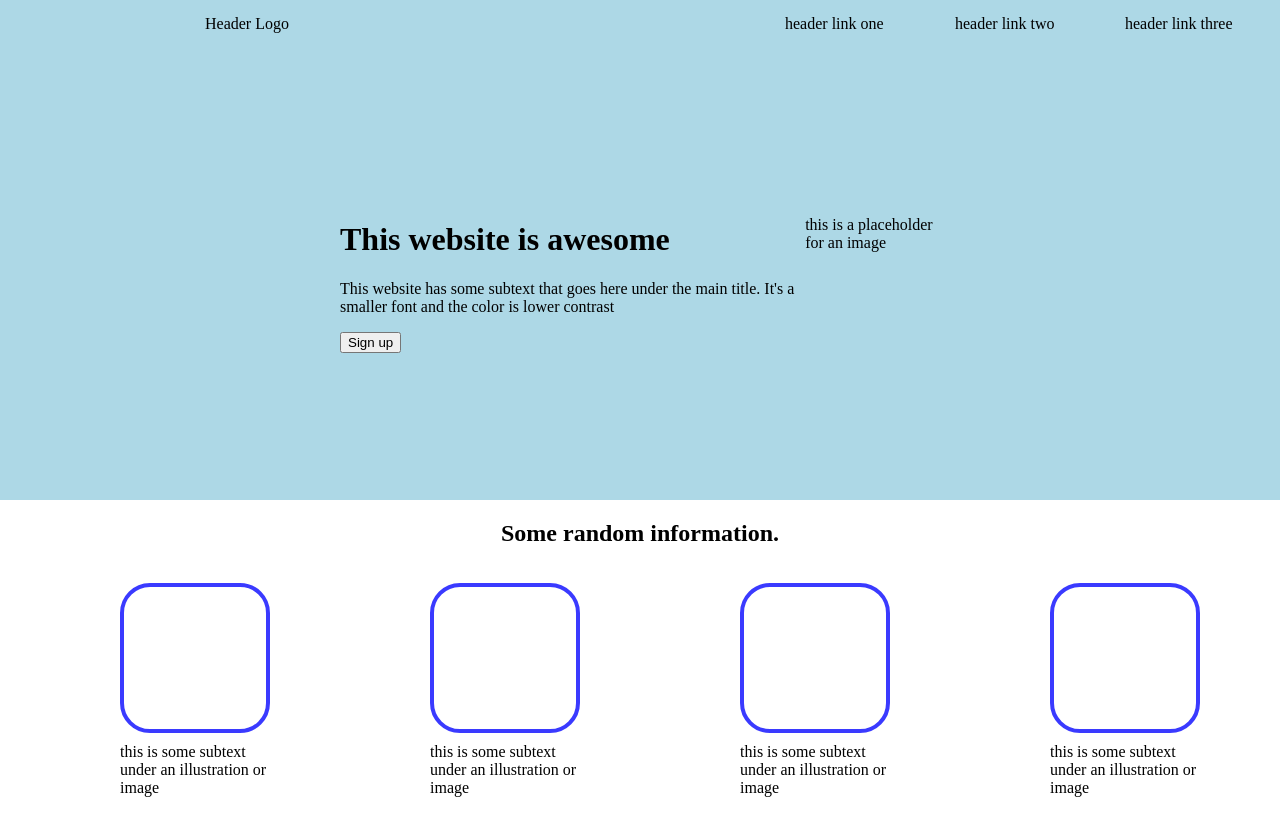
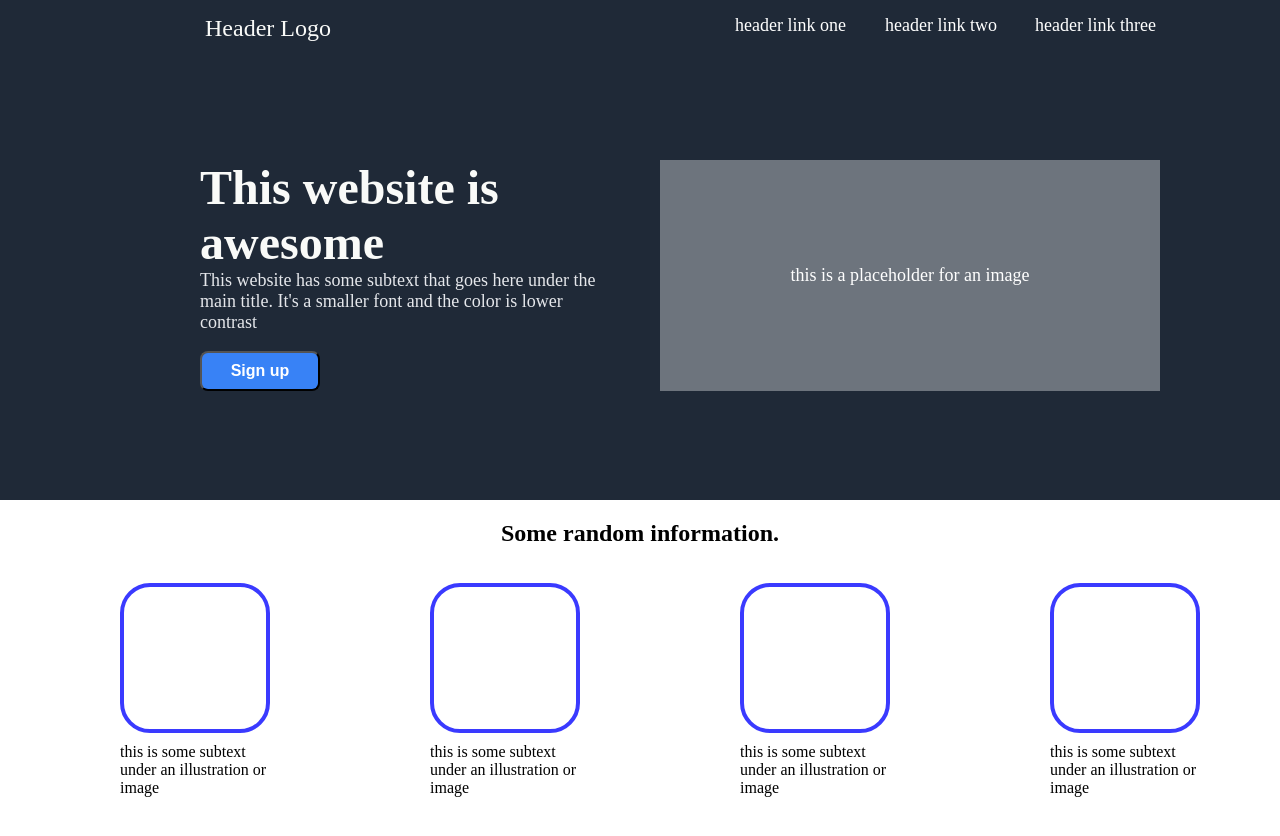
Before and after one commit to ATung01/odin-landing-page, a plain HTML site: page index.html in a window 1280 px wide. Shown: the top 836 px of the page. Drawn offline with Linux system fonts and the light colour scheme.

Commit message:
header css

```diff
--- a/styles/index.css
+++ b/styles/index.css
@@ -14,15 +14,16 @@ html, body {
   display: flex;
   flex-direction: column;
   height: 500px;
-  background-color: lightblue;
+  background-color: #1f2937;
+  color: white;
 }
 
 .Navbar {
   display: flex;
   width: 100%;
   height: 50px;
-  flex: 1;
   justify-content: space-between;
+  padding-right: 100px;
 }
 
 .Navbar div {
@@ -30,18 +31,59 @@ html, body {
   height: 50px;
   padding: 5px;
   align-self: flex-start;
-  margin: 10px;
+  margin-top: 10px;
+  font-size: 18px;
 }
 
 div.Logo {
   margin: 10px auto 10px 200px;
+  font-size: 24px;
+  color:#f9faf8;
 }
 
 .CenterPiece {
   display: flex;
-  width: 600px;
-  height: 300px;
-  align-self: center;
+  font-size: 18px;
+  margin: 100px 0px 0px 190px;
+  align-items: center;
+}
+
+.CenterPiece {
+  padding: 10px;
+}
+
+.CenterPiece .Title h1 {
+  font-size: 48px;
+  font-weight: 800;
+  color: #f9faf8;
+  width: 400px;
+  margin: 0px;
+}
+
+.CenterPiece .Title p {
+  width: 400px;
+  margin-top: 0px;
+  color: #e5e7eb;
+}
+
+.CenterPiece .Title button {
+  background-color: #3882f6;
+  border-radius: 8px;
+  width: 120px;
+  height: 40px;
+  color: white;
+  font-size: 16px;
+  font-weight: bold;
+}
+
+.ImagePlaceholder {
+  display: flex;
+  background-color: #6D747D;
+  width: 500px;
+  height: 100%;
+  justify-content: center;
+  align-items: center;
+  margin-left: 60px;
 }
 
 div.RandomInformation {
@@ -84,7 +126,7 @@ div.RandomInformation {
 
 div.Testimonial {
   display: flex;
-  background-color: lightgray;
+  background-color: #e5e7eb;
   align-items: center;
   justify-content: center;
   height: 300px;
@@ -145,5 +187,5 @@ footer {
   width: 100%;
   justify-content: center;
   align-items: center;
-  background-color: blue;
+  background-color: #1f2937;
 }
```
